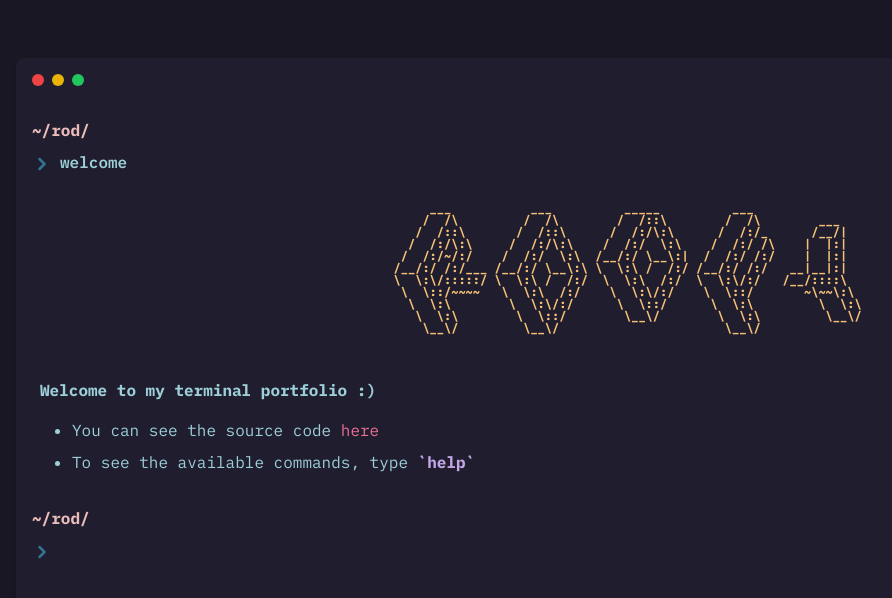
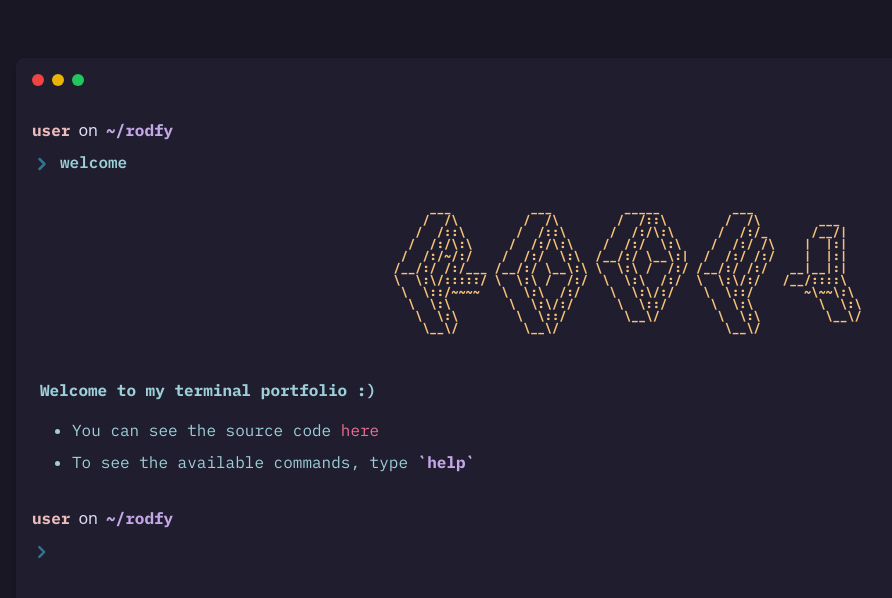
Before and after one commit to rodrigomsrocha/rodfy, a React (Vite) app: page / in a window 1280 px wide. Shown: the top 598 px of the page, without its empty margins (16-908 px from the left). Built offline with nearby package versions, Linux system fonts and the light colour scheme.

Commit message:
skills command: shows my skills and it's levels

```diff
--- a/src/app.tsx
+++ b/src/app.tsx
@@ -4,6 +4,7 @@ import { AboutCommand } from './components/commands/about-command'
 import { BlogCommand } from './components/commands/blog-command'
 import { HelpCommand } from './components/commands/help-command'
 import { ProjectsCommand } from './components/commands/projects-command'
+import { SkillsCommand } from './components/commands/skills-command'
 import { WelcomeCommand } from './components/commands/welcome-command'
 
 const commands = [
@@ -14,6 +15,10 @@ const commands = [
   {
     name: 'about',
     description: 'displays information about me',
+  },
+  {
+    name: 'skills',
+    description: 'displays a list of my skills',
   },
   {
     name: 'help',
@@ -120,6 +125,8 @@ export function App() {
                   return <BlogCommand key={`${index}-${command}`} />
                 case 'about':
                   return <AboutCommand key={`${index}-${command}`} />
+                case 'skills':
+                  return <SkillsCommand key={`${index}-${command}`} />
                 default:
                   return null
               }
@@ -127,9 +134,15 @@ export function App() {
             <div ref={commandInputRef}></div>
           </div>
           <div className="space-y-2">
-            <strong className="block text-rosePine-rose font-mono">
-              ~/rod/
-            </strong>
+            <div className="text-rosePine-text flex items-center gap-2">
+              <strong className="block text-rosePine-rose font-mono">
+                user
+              </strong>
+              <span>on</span>
+              <strong className="block text-rosePine-iris font-mono">
+                ~/rodfy
+              </strong>
+            </div>
             <form
               onSubmit={handleCommandSubmit}
               className="flex gap-2 items-end"
@@ -144,7 +157,7 @@ export function App() {
                 autoFocus
                 autoComplete="off"
                 name="command"
-                className={`font-semibold font-mono caret-rosePine-text bg-transparent outline-none ${isCommandAvailable ? 'text-rosePine-foam' : 'text-rosePine-love'}`}
+                className={`w-full font-semibold font-mono caret-rosePine-text bg-transparent outline-none ${isCommandAvailable ? 'text-rosePine-foam' : 'text-rosePine-love'}`}
                 type="text"
               />
             </form>
--- a/src/components/commands/about-command.tsx
+++ b/src/components/commands/about-command.tsx
@@ -4,7 +4,13 @@ export function AboutCommand() {
   return (
     <div className="space-y-4">
       <div className="space-y-2">
-        <strong className="block text-rosePine-rose font-mono">~/rod/</strong>
+        <div className="text-rosePine-text flex items-center gap-2">
+          <strong className="block text-rosePine-rose font-mono">user</strong>
+          <span>on</span>
+          <strong className="block text-rosePine-iris font-mono">
+            ~/rodfy
+          </strong>
+        </div>
         <div className="flex gap-2 items-end">
           <ChevronRight className="size-5 text-rosePine-pine" strokeWidth={3} />
           <span className="text-rosePine-foam font-mono font-semibold">
@@ -44,8 +50,11 @@ export function AboutCommand() {
             <strong className="font-semibold text-rosePine-iris">
               JavaScript
             </strong>
-            , including frameworks and libraries like React and Node.js. I have
-            solid skills in{' '}
+            , including frameworks and libraries like{' '}
+            <strong className="font-semibold text-rosePine-iris">
+              React and Node.js
+            </strong>
+            . I have solid skills in{' '}
             <strong className="font-semibold text-rosePine-iris">
               Tailwind, HTML, and CSS
             </strong>
--- a/src/components/commands/blog-command.tsx
+++ b/src/components/commands/blog-command.tsx
@@ -8,7 +8,13 @@ export function BlogCommand() {
   return (
     <div className="space-y-4">
       <div className="space-y-2">
-        <strong className="block text-rosePine-rose font-mono">~/rod/</strong>
+        <div className="text-rosePine-text flex items-center gap-2">
+          <strong className="block text-rosePine-rose font-mono">user</strong>
+          <span>on</span>
+          <strong className="block text-rosePine-iris font-mono">
+            ~/rodfy
+          </strong>
+        </div>
         <div className="flex gap-2 items-end">
           <ChevronRight className="size-5 text-rosePine-pine" strokeWidth={3} />
           <span className="text-rosePine-foam font-mono font-semibold">
--- a/src/components/commands/help-command.tsx
+++ b/src/components/commands/help-command.tsx
@@ -8,7 +8,13 @@ export function HelpCommand({ commands }: HelpCommandProps) {
   return (
     <div className="space-y-4">
       <div className="space-y-2">
-        <strong className="block text-rosePine-rose font-mono">~/rod/</strong>
+        <div className="text-rosePine-text flex items-center gap-2">
+          <strong className="block text-rosePine-rose font-mono">user</strong>
+          <span>on</span>
+          <strong className="block text-rosePine-iris font-mono">
+            ~/rodfy
+          </strong>
+        </div>
         <div className="flex gap-2 items-end">
           <ChevronRight className="size-5 text-rosePine-pine" strokeWidth={3} />
           <span className="text-rosePine-foam font-mono font-semibold">
--- a/src/components/commands/projects-command.tsx
+++ b/src/components/commands/projects-command.tsx
@@ -4,7 +4,13 @@ export function ProjectsCommand() {
   return (
     <div className="space-y-4">
       <div className="space-y-2">
-        <strong className="block text-rosePine-rose font-mono">~/rod/</strong>
+        <div className="text-rosePine-text flex items-center gap-2">
+          <strong className="block text-rosePine-rose font-mono">user</strong>
+          <span>on</span>
+          <strong className="block text-rosePine-iris font-mono">
+            ~/rodfy
+          </strong>
+        </div>
         <div className="flex gap-2 items-end">
           <ChevronRight className="size-5 text-rosePine-pine" strokeWidth={3} />
           <span className="text-rosePine-foam font-mono font-semibold">
--- /dev/null
+++ b/src/components/commands/skills-command.tsx
@@ -0,0 +1,94 @@
+import { ChevronRight } from 'lucide-react'
+
+export function SkillsCommand() {
+  return (
+    <div className="space-y-4">
+      <div className="space-y-2">
+        <div className="text-rosePine-text flex items-center gap-2">
+          <strong className="block text-rosePine-rose font-mono">user</strong>
+          <span>on</span>
+          <strong className="block text-rosePine-iris font-mono">
+            ~/rodfy
+          </strong>
+        </div>
+        <div className="flex gap-2 items-end">
+          <ChevronRight className="size-5 text-rosePine-pine" strokeWidth={3} />
+          <span className="text-rosePine-foam font-mono font-semibold">
+            skills
+          </span>
+        </div>
+      </div>
+      <div className="text-rosePine-text font-mono space-y-4 pl-2 max-w-lg">
+        <strong>Here is the list of my skills</strong>
+        <ul className="list-disc w-full space-y-4">
+          <div>
+            <strong className="text-rosePine-iris font-bold">Front-End</strong>
+            <li className="grid grid-cols-2 justify-between">
+              <strong className="">HTML</strong>
+              <p className="text-rosePine-foam">
+                <span className="">⣿⣿⣿⣿⣿⣿⣿⣿⣿⣿</span>
+              </p>
+            </li>
+            <li className="grid grid-cols-2 justify-between">
+              <strong className="">CSS/Sass</strong>
+              <p className="text-rosePine-foam">
+                <span className="">⣿⣿⣿⣿⣿⣿⣿⣿⣿⣿</span>
+              </p>
+            </li>
+            <li className="grid grid-cols-2 justify-between">
+              <strong className="">Tailwind</strong>
+              <p className="text-rosePine-foam">
+                <span className="">⣿⣿⣿⣿⣿⣿⣿⣿⣿⣿</span>
+              </p>
+            </li>
+            <li className="grid grid-cols-2 justify-between">
+              <strong className="">Javascript</strong>
+              <p className="text-rosePine-foam">
+                <span className="">⣿⣿⣿⣿⣿⣿⣿⣿⣿⣿</span>
+              </p>
+            </li>
+            <li className="grid grid-cols-2 justify-between">
+              <strong className="">Typescript</strong>
+              <p className="text-rosePine-foam">
+                <span className="">⣿⣿⣿⣿⣿⣿⣿⣀⣀⣀</span>
+              </p>
+            </li>
+            <li className="grid grid-cols-2 justify-between">
+              <strong>React</strong>
+              <p className="text-rosePine-foam">
+                <span className="">⣿⣿⣿⣿⣿⣿⣿⣿⣿⣀</span>
+              </p>
+            </li>
+            <li className="grid grid-cols-2 justify-between">
+              <strong>NextJS</strong>
+              <p className="text-rosePine-foam">
+                <span className="">⣿⣿⣿⣿⣿⣿⣿⣿⣀⣀</span>
+              </p>
+            </li>
+          </div>
+          <div>
+            <strong className="text-rosePine-iris font-bold">Back-end</strong>
+            <li className="grid grid-cols-2 justify-between">
+              <strong className="">Node</strong>
+              <p className="text-rosePine-foam">
+                <span className="">⣿⣿⣿⣿⣿⣿⣿⣿⣀⣀</span>
+              </p>
+            </li>
+            <li className="grid grid-cols-2 justify-between">
+              <strong className="">Express</strong>
+              <p className="text-rosePine-foam">
+                <span className="">⣿⣿⣿⣿⣿⣿⣿⣿⣀⣀</span>
+              </p>
+            </li>
+            <li className="grid grid-cols-2 justify-between">
+              <strong className="">Java</strong>
+              <p className="text-rosePine-foam">
+                <span className="">⣿⣿⣿⣀⣀⣀⣀⣀⣀⣀</span>
+              </p>
+            </li>
+          </div>
+        </ul>
+      </div>
+    </div>
+  )
+}
--- a/src/components/commands/welcome-command.tsx
+++ b/src/components/commands/welcome-command.tsx
@@ -4,7 +4,13 @@ export function WelcomeCommand() {
   return (
     <div className="space-y-4">
       <div className="space-y-2">
-        <strong className="block text-rosePine-rose font-mono">~/rod/</strong>
+        <div className="text-rosePine-text flex items-center gap-2">
+          <strong className="block text-rosePine-rose font-mono">user</strong>
+          <span>on</span>
+          <strong className="block text-rosePine-iris font-mono">
+            ~/rodfy
+          </strong>
+        </div>
         <div className="flex gap-2 items-end">
           <ChevronRight className="size-5 text-rosePine-pine" strokeWidth={3} />
           <span className="text-rosePine-foam font-mono font-semibold">
```
